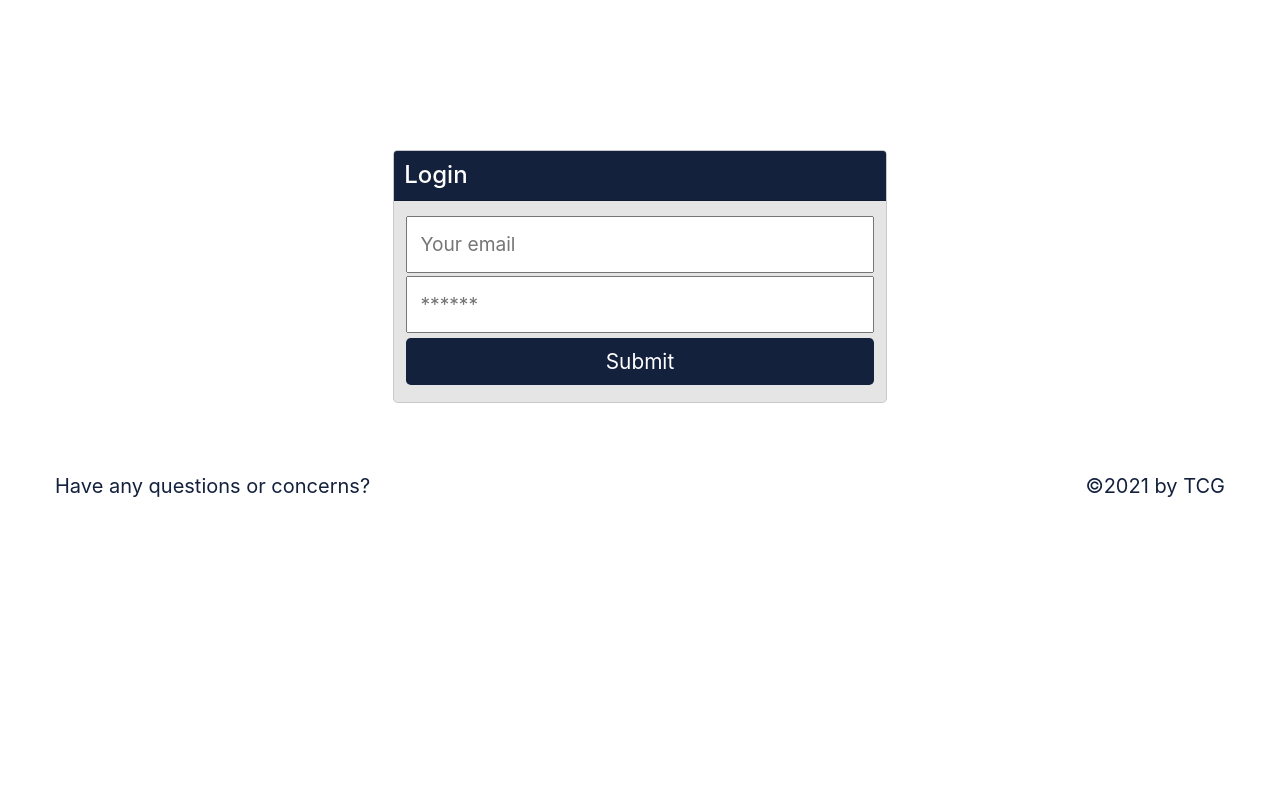
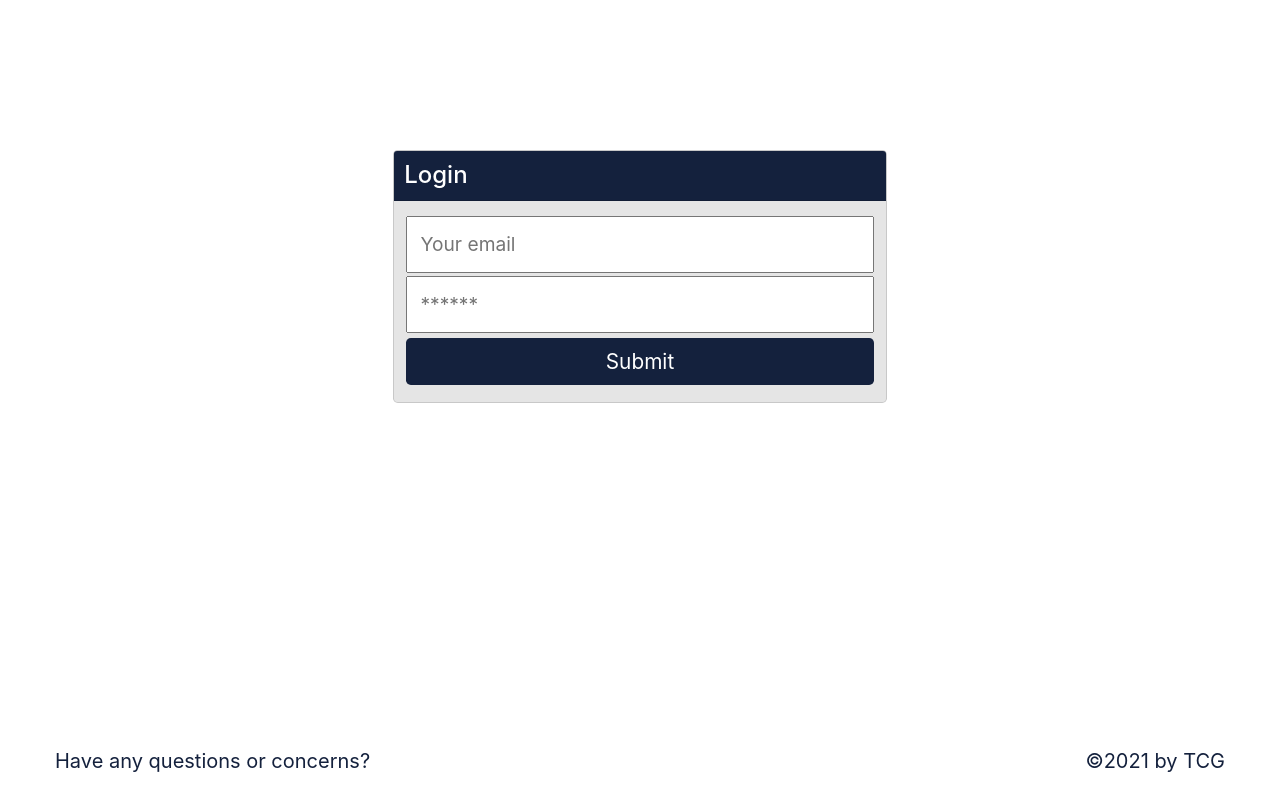
Before and after one commit to deepikabekal/TCG, a React (Create React App) app in the folder client/: page /login in a window 1280 px wide. Built offline with nearby package versions, Linux system fonts and the light colour scheme.

Commit message:
minor css added

```diff
--- a/client/src/index.css
+++ b/client/src/index.css
@@ -189,3 +189,16 @@ col-12 {
 .col-md-6 {
   flex: 0 0 calc(100% * 6 / 12 - 0.5%);
 }
+
+/* HEIGHT / WIDTH UTILS */
+.min-100-vh {
+  min-height: 100vh;
+}
+
+.w-100 {
+  width: 100%;
+}
+
+.w-90 {
+  width: 90;
+}
```
